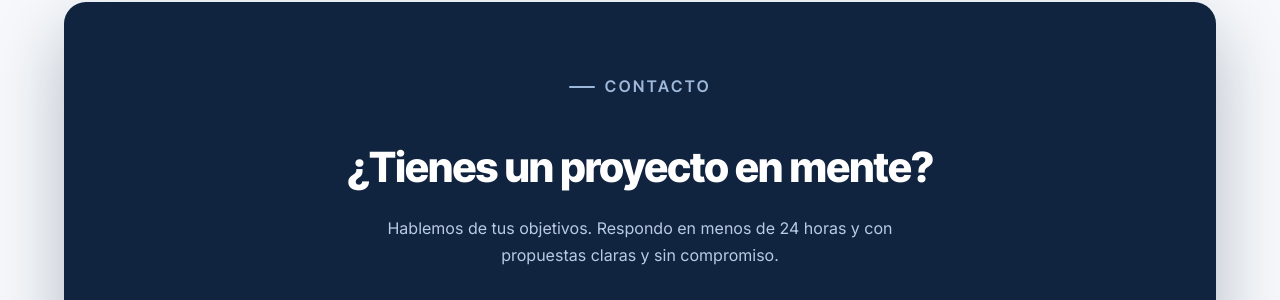
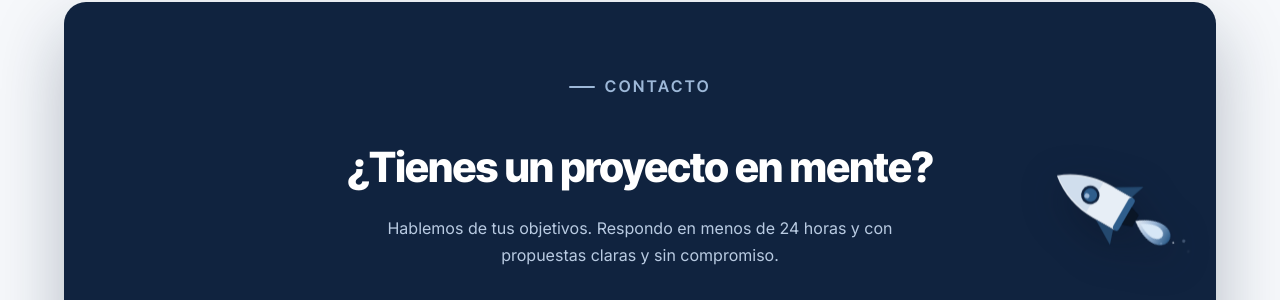
Before and after one commit to nuz777/Portafolio, a plain HTML site: page index.html in a window 1280 px wide. Shown: the part 6676-6976 px from the top of the page. Drawn offline with Linux system fonts and the light colour scheme.

Commit message:
Agregar animación de cohete en la sección de contacto y estilos correspondientes en CSS

```diff
--- a/index.html
+++ b/index.html
@@ -762,6 +762,38 @@
     <section id="contacto">
       <div class="container">
         <div class="contact-card fade-in">
+          <div class="contact-rocket" aria-hidden="true">
+            <div class="contact-rocket-float">
+              <svg viewBox="0 0 100 158" role="presentation">
+                <defs>
+                  <linearGradient id="rocketFlameGrad" x1="0" y1="0" x2="0" y2="1">
+                    <stop offset="0%" stop-color="#e7eef6" />
+                    <stop offset="45%" stop-color="#9db8d8" />
+                    <stop offset="100%" stop-color="#2f5e8c" />
+                  </linearGradient>
+                </defs>
+                <path class="rk-body" d="M50 6c15 18 22 40 22 62v30H28V68c0-22 7-44 22-62Z" fill="#e7eef6" />
+                <path d="M50 8c12 15 18 33 20 50H30c2-17 8-35 20-50Z" fill="#c9d8ea" opacity="0.75" />
+                <path d="M28 72 10 102l18-6V72Z" fill="#24496f" />
+                <path d="M72 72 90 102 72 96V72Z" fill="#24496f" />
+                <rect x="28" y="94" width="44" height="8" rx="4" fill="#2f5e8c" />
+                <circle cx="50" cy="52" r="11" fill="#10233f" />
+                <circle cx="50" cy="52" r="8" fill="#2f5e8c" />
+                <circle cx="47" cy="49" r="3" fill="#9db8d8" />
+                <path d="M38 102h24l-4 12H42l-4-12Z" fill="#0a1626" />
+                <g class="flame">
+                  <path d="M50 114c-9 10-12 20-12 26 0 8 5 14 12 14s12-6 12-14c0-6-3-16-12-26Z" fill="url(#rocketFlameGrad)" />
+                  <path d="M50 120c-5 7-7 13-7 17 0 5 3 9 7 9s7-4 7-9c0-4-2-10-7-17Z" fill="#d8e8f7" />
+                </g>
+                <g class="sparks">
+                  <circle class="spark" cx="42" cy="150" r="2" fill="#9db8d8" />
+                  <circle class="spark" cx="50" cy="154" r="1.6" fill="#c9d8ea" />
+                  <circle class="spark" cx="58" cy="150" r="2" fill="#9db8d8" />
+                  <circle class="spark" cx="50" cy="148" r="1.4" fill="#e7eef6" />
+                </g>
+              </svg>
+            </div>
+          </div>
           <p class="eyebrow" data-i18n="contact.eyebrow">Contacto</p>
           <h2 data-i18n="contact.title">¿Tienes un proyecto en mente?</h2>
           <p data-i18n="contact.sub">
--- a/src/styles/globals.css
+++ b/src/styles/globals.css
@@ -1597,6 +1597,103 @@ nav.nav-visible {
   text-align: center;
   box-shadow: 0 30px 70px rgba(15, 32, 57, 0.28);
 }
+.contact-rocket {
+  position: absolute;
+  top: 50%;
+  right: clamp(28px, 6vw, 64px);
+  width: clamp(56px, 7vw, 84px);
+  opacity: 0;
+  transform: translate(46px, -50%);
+  filter: drop-shadow(0 12px 20px rgba(9, 18, 32, 0.4));
+  will-change: transform, opacity;
+  pointer-events: none;
+}
+.contact-rocket-float {
+  display: block;
+}
+.contact-rocket svg {
+  display: block;
+  width: 100%;
+  height: auto;
+  overflow: visible;
+  transform: rotate(-60deg);
+}
+.contact-card.visible .contact-rocket {
+  animation: rocketArrive 0.95s cubic-bezier(0.34, 1.35, 0.5, 1) forwards;
+}
+.contact-card.visible .contact-rocket-float {
+  animation: rocketFloat 3.4s ease-in-out 0.95s infinite;
+}
+.contact-rocket .flame {
+  transform-box: fill-box;
+  transform-origin: 50% 0%;
+  animation: flameFlicker 0.3s ease-in-out infinite alternate;
+}
+.contact-rocket .spark {
+  transform-box: fill-box;
+  transform-origin: center;
+  opacity: 0;
+  animation: sparkRise 1.7s ease-out infinite;
+}
+.contact-rocket .spark:nth-child(2) {
+  animation-delay: 0.4s;
+}
+.contact-rocket .spark:nth-child(3) {
+  animation-delay: 0.85s;
+}
+.contact-rocket .spark:nth-child(4) {
+  animation-delay: 1.2s;
+}
+@keyframes rocketArrive {
+  0% {
+    opacity: 0;
+    transform: translate(50px, -50%) scale(0.85);
+  }
+  60% {
+    opacity: 1;
+    transform: translate(-9px, -50%) scale(1.04);
+  }
+  100% {
+    opacity: 1;
+    transform: translate(0, -50%) scale(1);
+  }
+}
+@keyframes rocketFloat {
+  0%, 100% {
+    transform: translateY(0);
+  }
+  50% {
+    transform: translateY(-10px);
+  }
+}
+@keyframes flameFlicker {
+  0% {
+    transform: scaleY(0.82) scaleX(0.9);
+    opacity: 0.8;
+  }
+  100% {
+    transform: scaleY(1.16) scaleX(1.06);
+    opacity: 1;
+  }
+}
+@keyframes sparkRise {
+  0% {
+    opacity: 0;
+    transform: translateY(0) scale(0.5);
+  }
+  25% {
+    opacity: 0.9;
+  }
+  100% {
+    opacity: 0;
+    transform: translateY(34px) scale(1.1);
+  }
+}
+@media (max-width: 900px) {
+  .contact-rocket {
+    display: none;
+  }
+}
 [data-theme="dark"] .contact-card {
   background: var(--surface-2);
   border: 1px solid var(--border);
@@ -2438,6 +2535,10 @@ body.modal-open {
     animation-iteration-count: 1 !important;
     transition-duration: 0.01ms !important;
   }
+  .contact-rocket {
+    opacity: 1 !important;
+    transform: translate(0, -50%) !important;
+  }
   html {
     scroll-behavior: auto;
   }
```
